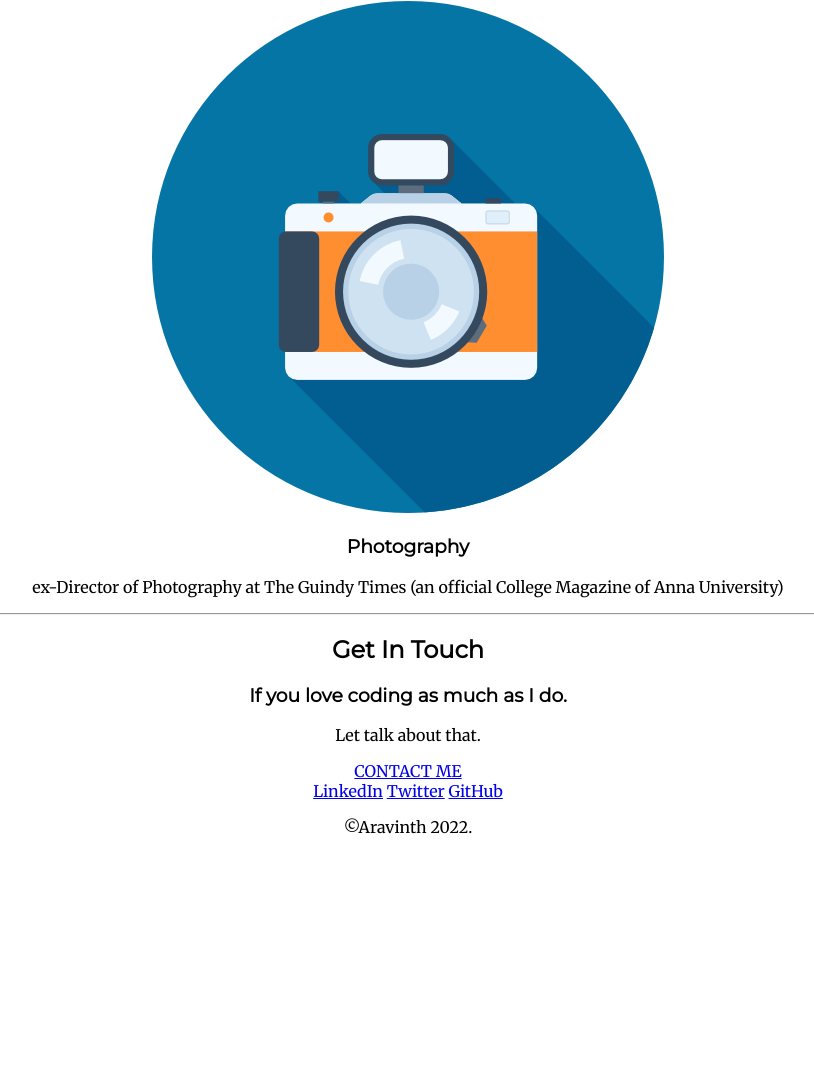
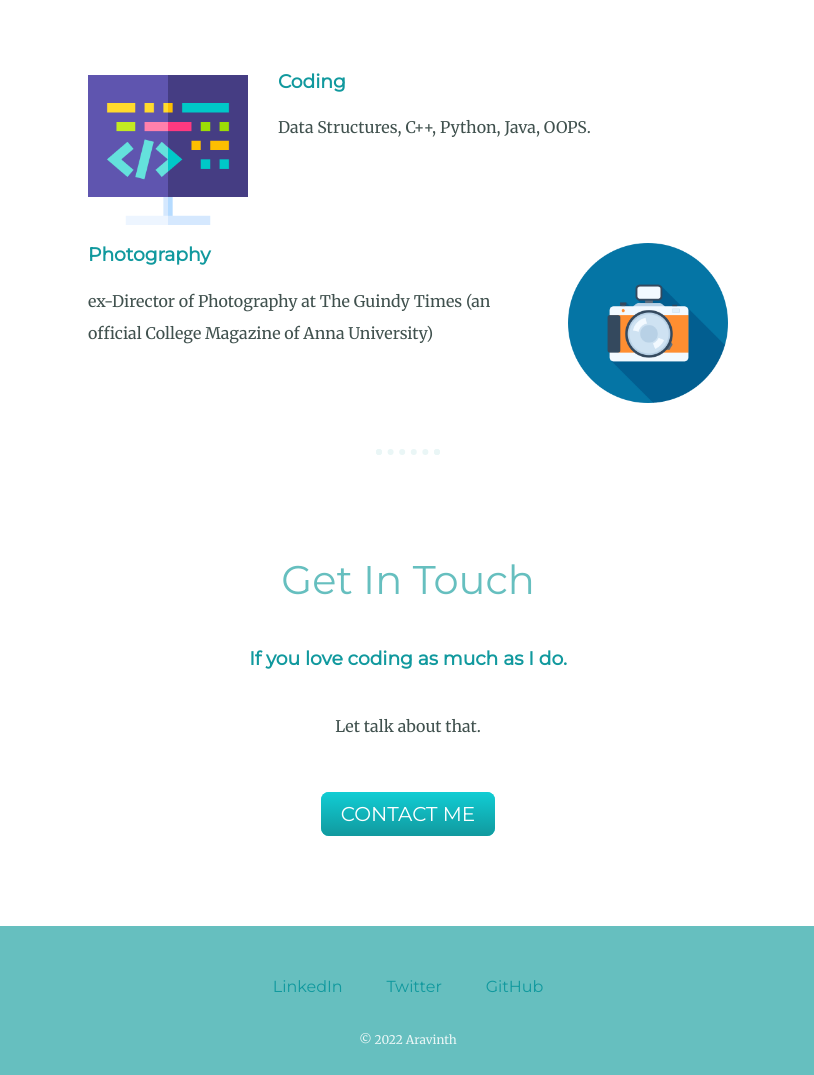
Before and after one commit to aravinth-in/Web-Development, a plain HTML site: page CSS - My Site/index.html in a window 1280 px wide. Shown: the part 1657-2732 px from the top of the page, without its empty margins (232-1046 px from the left). Before the commit the page ends 2510 px from the top, so only its background shows below. Drawn offline with Linux system fonts and the light colour scheme.

Commit message:
added styles using css

```diff
--- a/CSS - My Site/css/styles.css
+++ b/CSS - My Site/css/styles.css
@@ -1,24 +1,77 @@
 body {
+  color: #40514E;
   margin: 0;
   text-align: center;
   font-family: 'Merriweather', serif;
 }
 
 h1 {
-  margin-top: 0;
+  color: #66BFBF;
+  font-size: 5.652rem; /*equivalent to 90px*/
+  /*line-height: 2;*/
+  margin: 50px auto 0 auto;
   font-family: 'Sacramento', cursive;
 }
 
 h2 {
+  color: #66BFBF;
+  font-weight: normal;
+  font-size: 2.5rem;
+  font-family: 'Montserrat', sans-serif;
+  padding-bottom: 10px;
+}
+
+h3 {
+  color: #11999E;
   font-family: 'Montserrat', sans-serif;
 }
 
-h3 {
+p {
+  line-height: 2;
+}
+
+hr {
+  border: dotted #EAF6F6 6px;
+  border-bottom: none;
+  width: 4%;
+  margin: 100px auto;
+}
+
+a {
+  color: #11999E;
   font-family: 'Montserrat', sans-serif;
+  margin: 10px 20px;
+  text-decoration: none;
+}
+
+a:hover {
+  color: #EAF6F6;
+}
+
+.skill-row {
+  width: 50%;
+  margin: 100px auto 100px auto;
+  text-align: left;
 }
 
 .pro {
   text-decoration: underline;
+}
+
+.intro {
+  width: 30%;
+  margin: auto;
+}
+
+.contact-message {
+  width: 40%;
+  margin: 40px auto 60px;
+}
+
+.copyright {
+  color: #EAF6F6;
+  font-size: 0.75rem;
+  padding: 20px 0;
 }
 
 .top-container {
@@ -27,14 +80,62 @@ h3 {
   padding-top: 100px;
 }
 
+.middle-container {
+  margin: 100px 0;
+}
+
+.bottom-container {
+  background-color: #66BFBF;
+  padding: 50px 0 20px;
+}
+
 .top-cloud {
   position: absolute;
   right: 300px;
-  top : 50px;
+  top : 40px;
 }
 
 .bottom-cloud {
   position: absolute;
-  left : 300px;
+  left : 250px;
   bottom : 300px;
 }
+
+.coding {
+  width: 25%;
+  float: left;
+  margin-right: 30px;
+}
+
+.photography {
+  width: 25%;
+  float : right;
+  margin-left: 30px;
+}
+
+.btn {
+  background: #11CDD4;
+  background-image: -webkit-linear-gradient(top, #11CDD4, #11999E);
+  background-image: -moz-linear-gradient(top, #11CDD4, #11999E);
+  background-image: -ms-linear-gradient(top, #11CDD4, #11999E);
+  background-image: -o-linear-gradient(top, #11CDD4, #11999E);
+  background-image: linear-gradient(to bottom, #11CDD4, #11999E);
+  -webkit-border-radius: 8;
+  -moz-border-radius: 8;
+  border-radius: 8px;
+  font-family: 'Montserrat', sans-serif;
+  color: #ffffff;
+  font-size: 20px;
+  padding: 10px 20px 10px 20px;
+  text-decoration: none;
+}
+
+.btn:hover {
+  background: #30E3CB;
+  background-image: -webkit-linear-gradient(top, #30E3CB, #2BC4AD);
+  background-image: -moz-linear-gradient(top, #30E3CB, #2BC4AD);
+  background-image: -ms-linear-gradient(top, #30E3CB, #2BC4AD);
+  background-image: -o-linear-gradient(top, #30E3CB, #2BC4AD);
+  background-image: linear-gradient(to bottom, #30E3CB, #2BC4AD);
+  text-decoration: none;
+}
--- a/CSS - My Site/index.html
+++ b/CSS - My Site/index.html
@@ -13,7 +13,7 @@
     <div class="top-container">
       <img class="top-cloud" src="images/cloud.png" alt="cloud-img">
       <h1>I am Aravinth S</h1>
-      <p>a <span class="pro">pro</span>grammer.</p>
+      <h2>a <span class="pro">pro</span>grammer.</h2>
       <img class="bottom-cloud" src="images/cloud.png" alt="cloud-img">
       <img src="images/mountain.png" alt="mountain-img">
     </div>
@@ -21,7 +21,7 @@
       <div class="profile">
         <img src="images/aravinth.png" alt="aravinth profile picture">
         <h2>Hello.</h2>
-        <p>I am a Web Developer and Photographer.Junior Engineer at Ford Motor Company.</p>
+        <p class="intro">I am a Web Developer and Photographer.Junior Engineer at Ford Motor Company.</p>
       </div>
       <hr>
       <div class="skills">
@@ -41,7 +41,7 @@
       <div class="contact-me">
         <h2>Get In Touch</h2>
         <h3>If you love coding as much as I do.</h3>
-        <p>Let talk about that.</p>
+        <p class="contact-message">Let talk about that.</p>
         <a class="btn" href="mailto:aravinthsaravanan4285@gmail.com">CONTACT ME</a>
       </div>
     </div>
@@ -51,7 +51,7 @@
       <a class="footer-link" href="https://www.linkedin.com/in/aravinthin/">LinkedIn</a>
       <a class="footer-link" href="https://twitter.com/aravinth_in">Twitter</a>
       <a class="footer-link" href="https://github.com/aravinth-in">GitHub</a>
-      <p>©Aravinth 2022.</p>
+      <p class="copyright">© 2022 Aravinth</p>
     </div>
   </body>
 </html>
```
